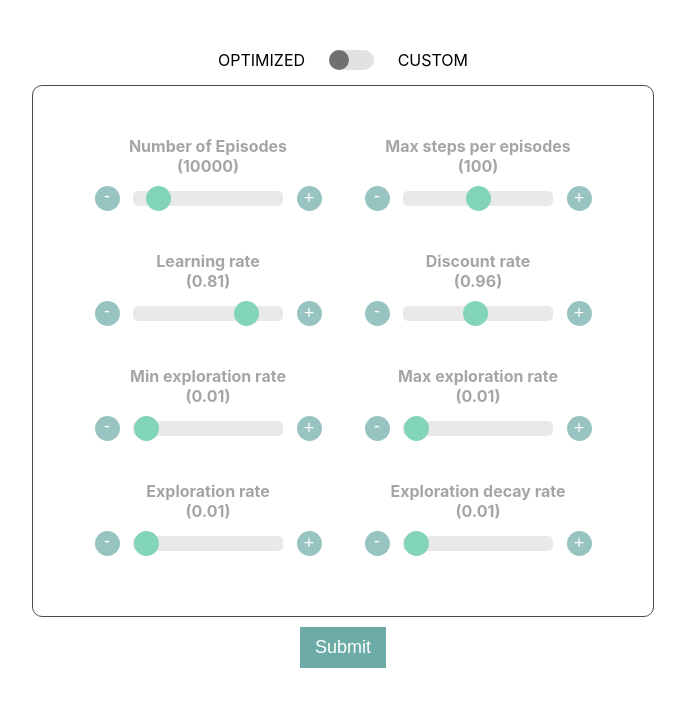
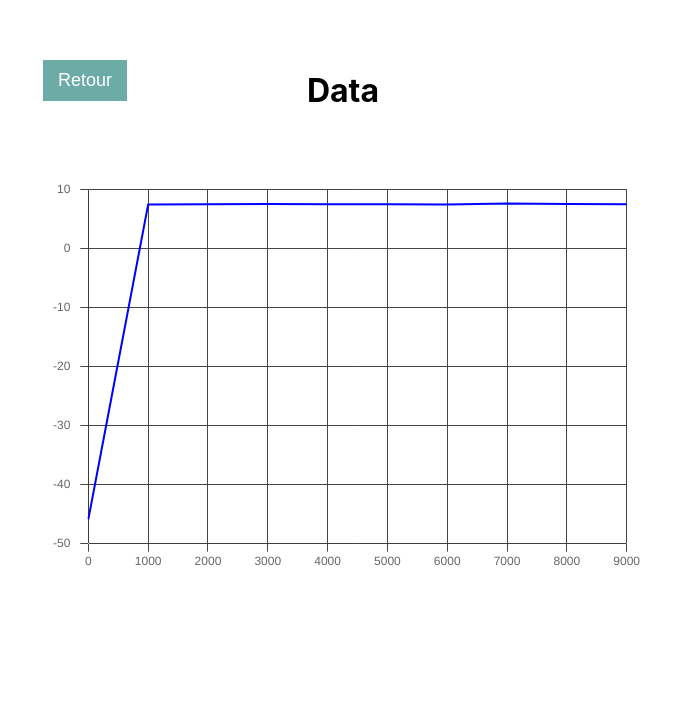
Before and after one commit to Sandra-I/T-AIA-902-Epitech, a React (Create React App) app in the folder front/: page / in a window 1280 px wide. Both pictures are taken after a click on the button "Submit". Shown: the top 706 px of the page, without its empty margins (297-982 px from the left). Built offline with nearby package versions, Linux system fonts and the light colour scheme.

Commit message:
show chart

```diff
--- a/front/package.json
+++ b/front/package.json
@@ -11,6 +11,7 @@
     "@types/react": "^18.0.12",
     "@types/react-dom": "^18.0.5",
     "axios": "^0.27.2",
+    "chart.js": "^3.8.0",
     "formik": "^2.2.9",
     "react": "^18.1.0",
     "react-dom": "^18.1.0",
--- a/front/src/App.tsx
+++ b/front/src/App.tsx
@@ -1,13 +1,19 @@
+import { Chart } from 'chart.js';
 import { useState } from 'react';
 import './App.css';
+import AppChart from './components/Chart';
 import AppForm from './components/Form';
+import AppLoading from './components/Loading';
 import AppSwitch from './components/Switch';
 
 function App() {
-
+  const [chartData, setChartData] = useState<number[]>()
+  const [loading, setLoading] = useState(false)
   return (
     <div className="App">
-      <AppForm  />
+      {!loading && !chartData && <AppForm setChartData={setChartData} setLoading={setLoading} />}
+      {loading && <AppLoading />}
+      {chartData && !loading && <AppChart chartData={chartData} setChartData={setChartData} />}
     </div>
   );
 }
--- /dev/null
+++ b/front/src/components/AppButton.tsx
@@ -0,0 +1,11 @@
+import { ReactElement } from 'react'
+import './Button.scss'
+const AppButton: React.FC<{
+    onClick(event: any): void,
+    disabled: boolean,
+    label: string
+}> = ({ onClick, disabled, label }): ReactElement => {
+    return (<button type="button" onClick={onClick} disabled={disabled}>{label}</button>);
+}
+
+export default AppButton
--- /dev/null
+++ b/front/src/components/Button.scss
@@ -0,0 +1,15 @@
+button {
+    margin: 10px auto;
+    padding: 10px 15px;
+    border: none;
+    color: white;
+    font-size: 18px;
+    background-color: rgb(108, 171, 166);
+    cursor: pointer;
+    &:hover {
+        opacity: 0.8;
+    }
+    &:disabled {
+        opacity: 0.4;
+    }
+}
--- /dev/null
+++ b/front/src/components/Chart.scss
@@ -0,0 +1,23 @@
+#chart_view {
+    & #chart_head {
+       display: flex;
+       position: relative;
+       justify-content: center;
+       & button {
+           position: absolute;
+           left: 0
+       }
+       & h1 {
+       }
+    }
+    #chart_container {
+        margin-top: 40px;
+        height: 400px;
+        display: flex;
+        justify-content: center;
+        & canvas {
+            margin: auto;
+            width: 600px;
+        }
+    }
+}
--- /dev/null
+++ b/front/src/components/Chart.tsx
@@ -0,0 +1,73 @@
+import Chart from 'chart.js/auto';
+import { ReactElement, useEffect, useState } from 'react'
+import './Chart.scss';
+
+let iteration = 0;
+
+const AppChart: React.FC<{
+    chartData: number[],
+    setChartData(value: number[] | undefined): void
+}> = ({ chartData, setChartData }): ReactElement => {
+    const [chart, setChart] = useState<Chart>();
+
+    useEffect(() => {
+        if (iteration % 2) {
+            const element = document.getElementById(`chart`)! as HTMLCanvasElement;
+            const ctx = element.getContext('2d')!;
+            setChart(new Chart(ctx, {
+                type: "line",
+                data: {
+                    datasets: [{
+                        data: chartData.map((value) => parseFloat(value.toFixed(2))),
+                        borderColor: "blue",
+                        backgroundColor: "none",
+                        borderWidth: 2,
+                    }],
+                    labels: chartData.map((_, i) => 1000 * i)
+                },
+                options: {
+                    plugins: {
+                        legend: {
+                            display: false
+                        },
+                    },
+                    elements: {
+                        point: {
+                            radius: 0
+                        }
+                    },
+                    scales: {
+                        y: {
+                            grid: {
+                                color: "#444"
+                            },
+                            ticks: {
+                                padding: 10
+                            },
+                        },
+                        x: {
+                            grid: {
+                                color: "#444"
+                            },
+                        },
+                    },
+                }
+            }))
+        }
+        return () => { iteration++ };
+    }, [])
+
+    return (
+        <div id="chart_view">
+            <div id="chart_head">
+                <button className="back_button" onClick={() => setChartData(undefined)}>Retour</button>
+                <h1>Data</h1>
+            </div>
+            <div id="chart_container">
+                <canvas id="chart" width="600" height="400"></canvas>
+            </div>
+        </div>
+    );
+}
+
+export default AppChart
--- a/front/src/components/Form.scss
+++ b/front/src/components/Form.scss
@@ -24,20 +24,5 @@
                 }
             }
         }
-        & button {
-            margin: 10px auto;
-            padding: 10px 15px;
-            border: none;
-            color: white;
-            font-size: 18px;
-            background-color: rgb(108, 171, 166);
-            cursor: pointer;
-            &:hover {
-                opacity: 0.8;
-            }
-            &:disabled {
-                opacity: 0.4;
-            }
-        }
     }
 }
--- a/front/src/components/Form.tsx
+++ b/front/src/components/Form.tsx
@@ -1,11 +1,11 @@
 import { ReactElement, useState } from 'react'
 import AppNumberSlider from './NumberSlider';
-import { Formik, Field, Form, FormikHelpers } from 'formik';
+import { Formik, Form, FormikHelpers } from 'formik';
 import * as yup from 'yup';
 import "./Form.scss"
-import { send } from 'process';
-import axios from 'axios';
 import AppSwitch from './Switch';
+import AppButton from './AppButton';
+import './Button.scss'
 
 const url = "";
 
@@ -33,7 +33,10 @@ const inputs: { min: number, max: number, divideBy?: number, key: keyof FormType
     { min: 0, max: 100, divideBy: 100, label: "Exploration decay rate", key: "exploration_decay_rate" },
 ]
 
-const AppForm: React.FC = (): ReactElement => {
+const AppForm: React.FC<{
+    setChartData(value: number[]): void,
+    setLoading(value: boolean): void
+}> = ({ setChartData, setLoading }): ReactElement => {
     const [custom, setCustom] = useState(false)
 
     const formDefault = {
@@ -46,7 +49,6 @@ const AppForm: React.FC = (): ReactElement => {
         min_exploration_rate: 0.01 * 100,
         exploration_decay_rate: 0.01 * 100
     };
-
 
     const validationSchema = yup.object({
         nb_episodes: yup.number().required("Ce champ est requis"),
@@ -65,14 +67,17 @@ const AppForm: React.FC = (): ReactElement => {
     }
 
     const onSubmit = (values: FormType, { setSubmitting }: FormikHelpers<FormType>) => {
+        setLoading(true);
         send(transformValues(custom ? values : formDefault)).then(res => {
-            console.log(res);
+            setChartData(res.data)
+            setLoading(false);
             setSubmitting(false);
         }).catch(() => setSubmitting(false))
     }
 
-    const send = (values: FormType) => axios.post(url, values);
+    // const send = (values: FormType) => axios.post(url, values);
 
+    const send = (values: any) => Promise.resolve({data: [-45.875999999999806, 7.417999999999967, 7.436999999999962, 7.495999999999964, 7.473999999999956, 7.439999999999961, 7.418999999999969, 7.576999999999961, 7.48499999999996, 7.468999999999962]})
     const transformValues = (values: FormType): FormType => {
         const newValues: Partial<FormType> = {};
         for (const key in values) {
@@ -103,7 +108,7 @@ const AppForm: React.FC = (): ReactElement => {
                                     </AppNumberSlider>
                                 ))}
                             </Form>
-                            <button onClick={() => handleSubmit()} disabled={(custom && !isValid) || isSubmitting}>Submit</button>
+                            <AppButton onClick={() => handleSubmit()} disabled={(custom && !isValid) || isSubmitting} label="Submit"/>
                         </div>
                     </>
                 )}
--- /dev/null
+++ b/front/src/components/Loading.tsx
@@ -0,0 +1,10 @@
+import './Loading.scss';
+import { ReactElement } from 'react'
+
+const AppLoading: React.FC = (): ReactElement => {
+    return (
+        <div className="loading" />
+    );
+}
+
+export default AppLoading
```
Also changed, not shown: front/src/components/Button.tsx (deleted, +0 -9 lines), front/src/components/Loading.scss (added), 1 other file (tests, documents, lock files or other folders).
